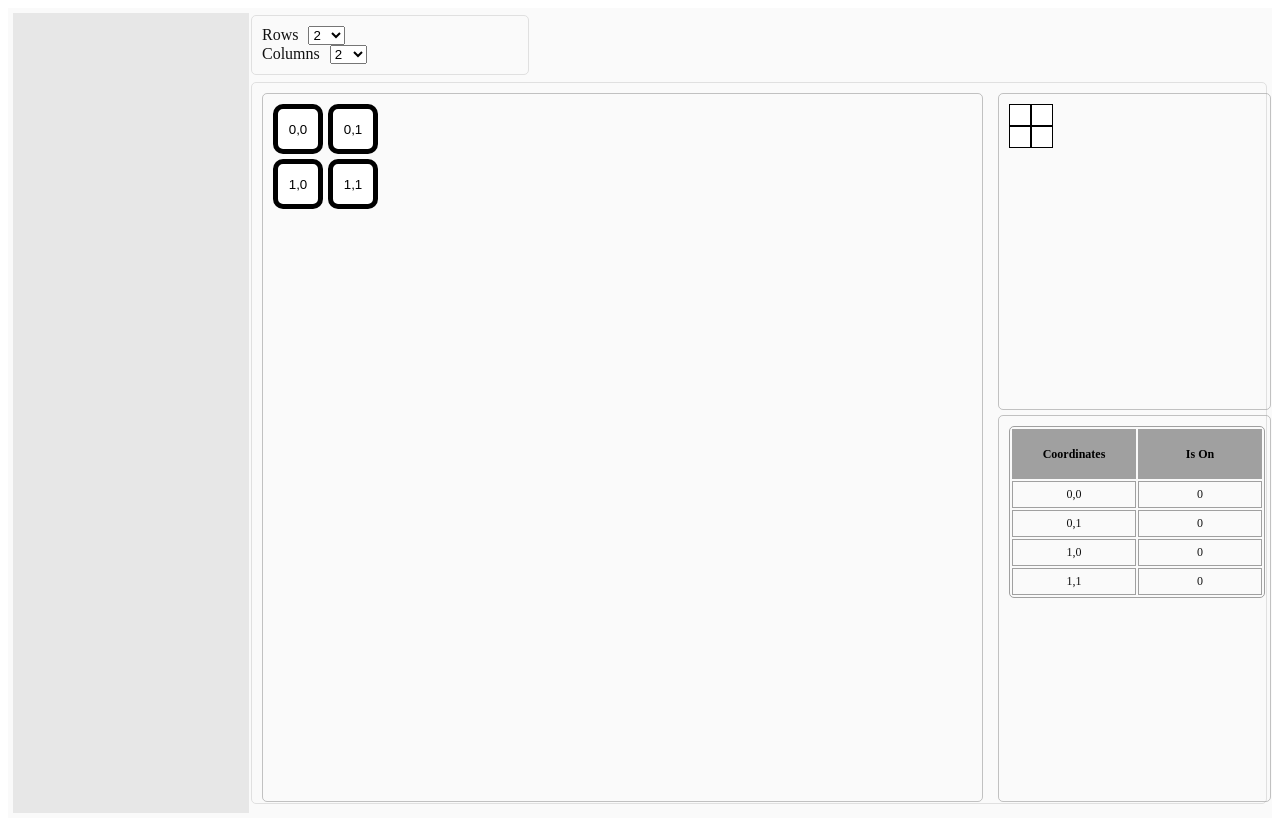
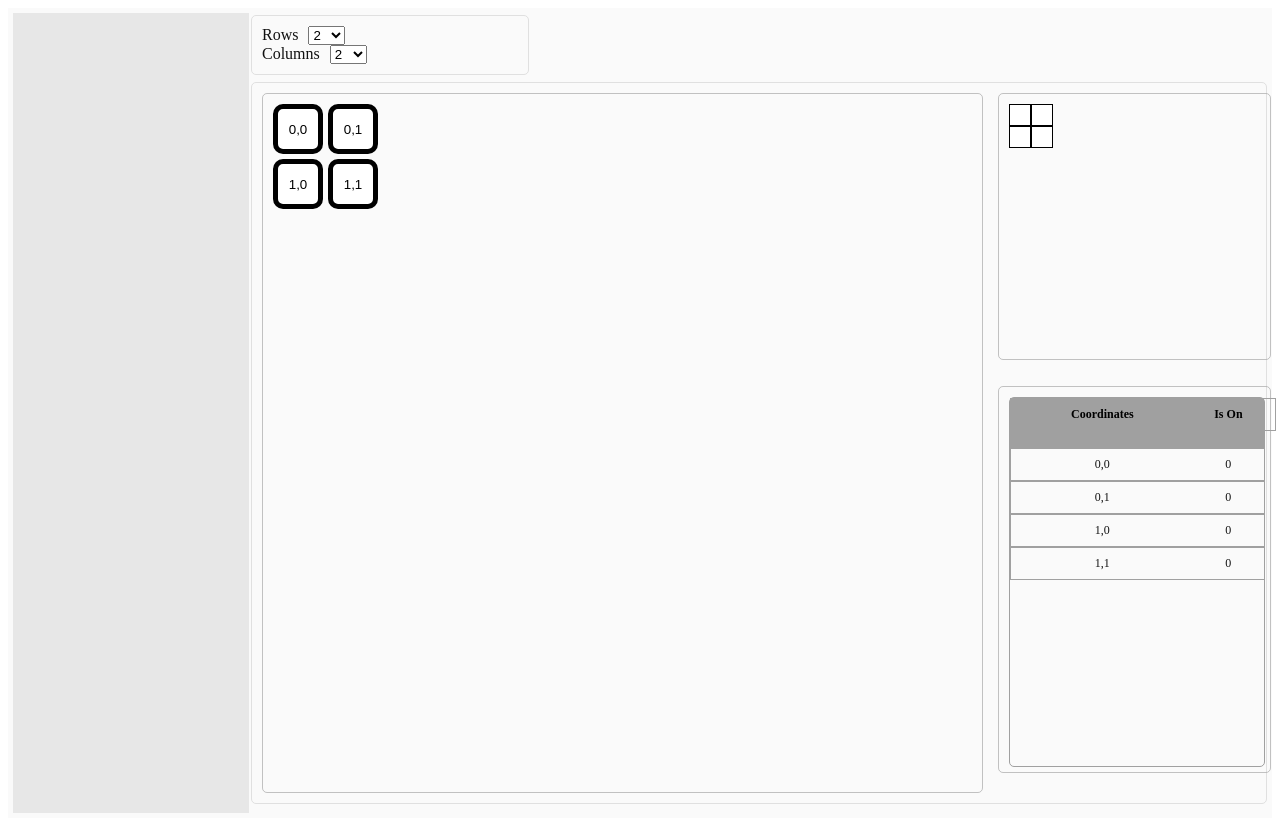
Before and after one commit to dannrubio/new-app-2, a React app: page / in a window 1280 px wide. Built offline with nearby package versions, Linux system fonts and the light colour scheme; the HTML template or start-up script is replaced by a standard one.

Commit message:
Adding scroll on datagrid

```diff
--- a/src/styles/main.scss
+++ b/src/styles/main.scss
@@ -68,9 +68,14 @@
     margin: 2px 0px 5px 2px;
 }
 
-// .rangeField {
-//     margin: 10px 0px 5px 10px;
-// }
+.container {
+    display: inline-block;
+    padding: 10px 5px 5px 10px;
+    border: 1px solid #a0a0a0a0;
+    border-radius: 5px;
+    margin-right: 10px;
+    vertical-align: top;
+}
 
 .label {
     width: 80px;
@@ -79,6 +84,12 @@
 
 .padding {
     padding: 10px 10px;
+}
+
+.cardGrid {
+    grid-row: span 2;
+    grid-column: 1;
+    width: calc(55vw);
 }
 
 .card {
@@ -109,6 +120,13 @@
     color: #ffffff;
 }
 
+.pictogramGrid {
+    grid-row: 1;
+    grid-column: 2;
+    width: calc(20vw);
+    height: 250px; /* calc(50vh - 100px); */
+}
+
 .pictogram {
     background-color: #ffffff;
     border: 1px solid #000000;
@@ -120,28 +138,6 @@
 
 .darkened {
     background-color: #000000;
-}
-
-.container {
-    display: inline-block;
-    padding: 10px 5px 5px 10px;
-    border: 1px solid #a0a0a0a0;
-    border-radius: 5px;
-    margin-right: 10px;
-    vertical-align: top;
-}
-
-.cardGrid {
-    grid-row: span 2;
-    grid-column: 1;
-    width: calc(55vw);
-}
-
-.pictogramGrid {
-    grid-row: 1;
-    grid-column: 2;
-    width: calc(20vw);
-    height: calc(50vh - 100px);
 }
 
 .dataGrid {
@@ -159,20 +155,28 @@
     border-radius: 5px;
     table-layout: fixed;
 
+    display: flex;
+    flex-direction: column;
+    height: 100%;
+
     > thead {
         background-color: #a0a0a0;
         color: #000000;
         height: 50px;
 
-        flex: 0 0 50px;
+        flex: 0 0 auto;
     }
 
     > tbody {
+        flex: 1 1 auto;
         overflow-y: scroll;
+        display: block;
     }
 
-    > thead > tr > td,
-    > tbody > tr > td {
+    > thead > tr,
+    > tbody > tr {
+        display: table;
+        width: 100%;
         border: 1px solid #a0a0a0;
         padding: 5px;
     }
```
